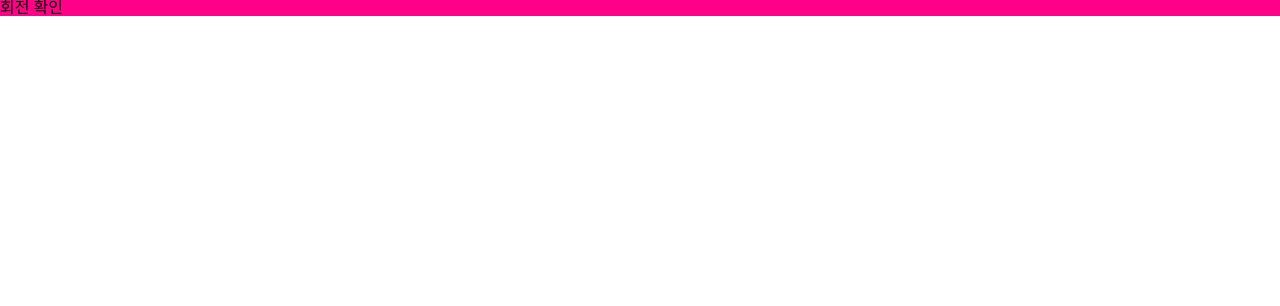
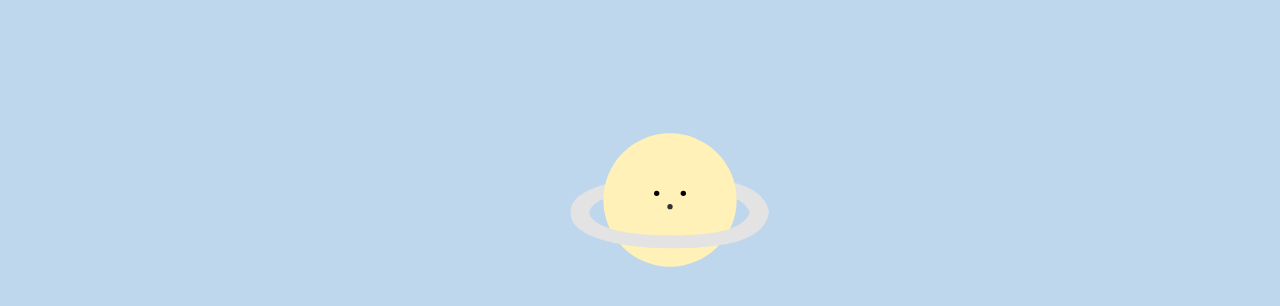
Before and after one commit to Wootecho-side/chrome-woowaplanet, a React (Vite) app: page / in a window 1280 px wide. Shown: the top 306 px of the page. Built offline with nearby package versions, Linux system fonts and the light colour scheme.

Commit message:
feat: App에 BackgroundWrapper 및 Planet 추가

```diff
--- a/src/App.tsx
+++ b/src/App.tsx
@@ -1,18 +1,12 @@
-import styled from '@emotion/styled';
-import { motion } from 'motion/react';
+import Planet from "./components/Planet/Planet";
+import BackgroundWrapper from "./components/BackgroundWrapper/BackgroundWrapper";
 
 function App() {
   return (
-    <>
-      <S.Container animate={{ rotate: 360 }}>회전 확인</S.Container>
-    </>
+    <BackgroundWrapper>
+      <Planet />
+    </BackgroundWrapper>
   );
 }
 
 export default App;
-
-const S = {
-  Container: styled(motion.div)`
-    background-color: #ff0088;
-  `,
-};
```
